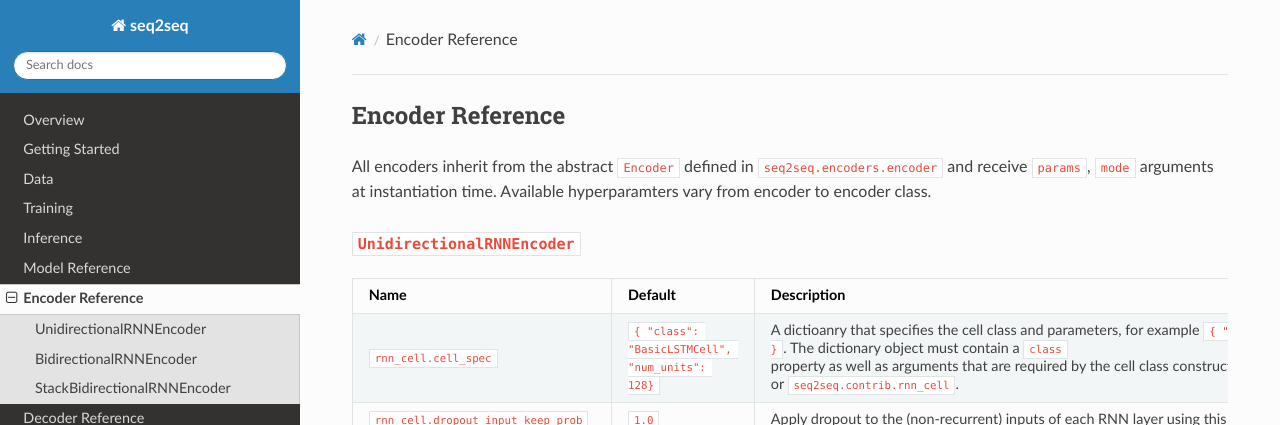
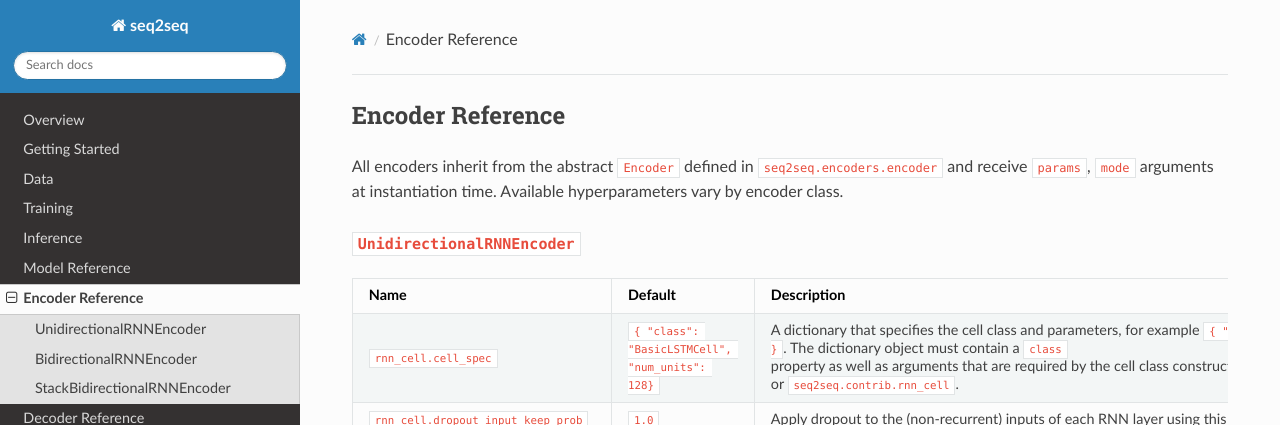
Before and after one commit to google/seq2seq, an MkDocs documentation site: the page built from docs/encoders.md, in a window 1280 px wide. Shown: the top 425 px of the page. Built offline with MkDocs 1.6.1, drawn with Linux system fonts in a browser that asks for light colours; nearby versions of some CDN libraries; old or Windows-style settings are respelled for this version of MkDocs.

Commit message:
Fixes review issues

```diff
--- a/docs/encoders.md
+++ b/docs/encoders.md
@@ -1,12 +1,12 @@
 ## Encoder Reference
 
-All encoders inherit from the abstract `Encoder` defined in `seq2seq.encoders.encoder` and receive `params`, `mode` arguments at instantiation time. Available hyperparamters vary from encoder to encoder class.
+All encoders inherit from the abstract `Encoder` defined in `seq2seq.encoders.encoder` and receive `params`, `mode` arguments at instantiation time. Available hyperparameters vary by encoder class.
 
 ### `UnidirectionalRNNEncoder`
 
 | Name | Default | Description |
 | --- | --- | --- |
-| `rnn_cell.cell_spec` | `{ "class": "BasicLSTMCell", "num_units": 128}` | A dictioanry that specifies the cell class and parameters, for example `{ "class": "LSTMCell", "num_units": 128, "use_peepholes": true }`. The dictionary object must contain a `class` property as well as arguments that are required by the cell class constructor. Cell classes are assumed to be defined in `tf.contrib.rnn` or `seq2seq.contrib.rnn_cell`.|
+| `rnn_cell.cell_spec` | `{ "class": "BasicLSTMCell", "num_units": 128}` | A dictionary that specifies the cell class and parameters, for example `{ "class": "LSTMCell", "num_units": 128, "use_peepholes": true }`. The dictionary object must contain a `class` property as well as arguments that are required by the cell class constructor. Cell classes are assumed to be defined in `tf.contrib.rnn` or `seq2seq.contrib.rnn_cell`.|
 | `rnn_cell.dropout_input_keep_prob` | `1.0` | Apply dropout to the (non-recurrent) inputs of each RNN layer using this keep probability. A value of `1.0` disables dropout. |
 | `rnn_cell.dropout_output_keep_prob` | `1.0`| Apply dropout to the (non-recurrent) outputs of each RNN layer using this keep probability. A value of `1.0` disables dropout. |
 | `rnn_cell.num_layers` | `1` | Number of RNN layers. |
```
Also changed, not shown: docs/decoders.md (+1 -1 lines), 2 other files.
